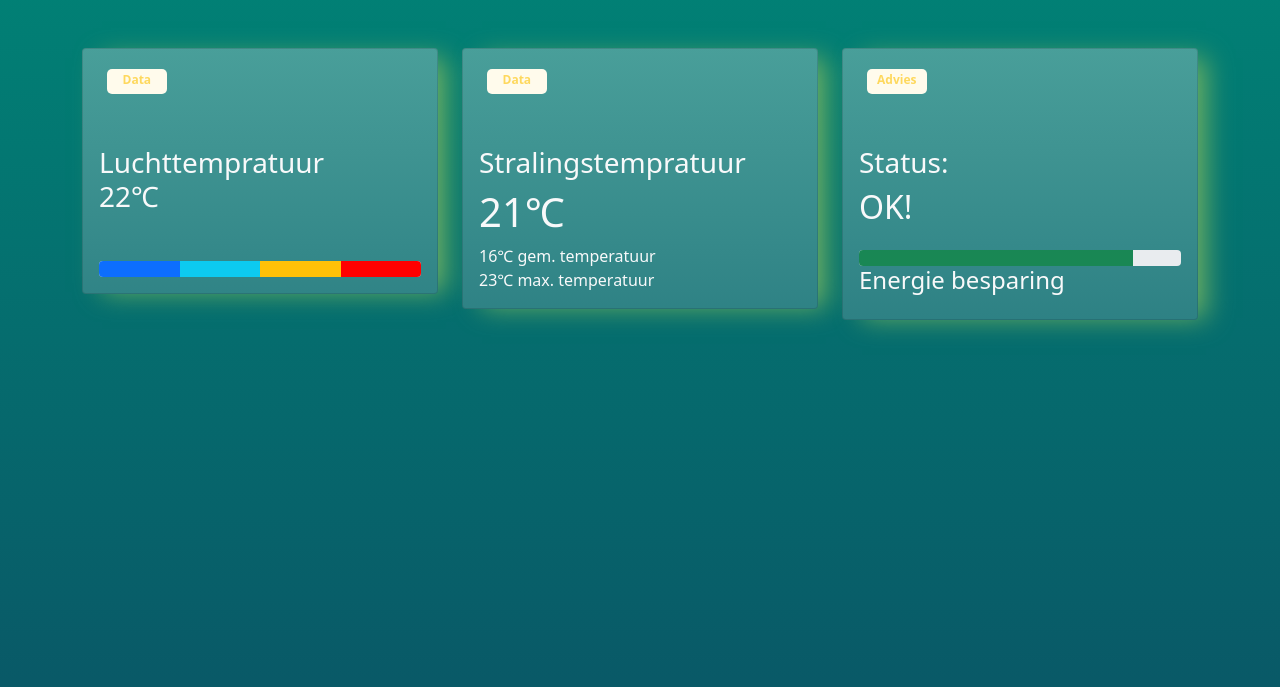
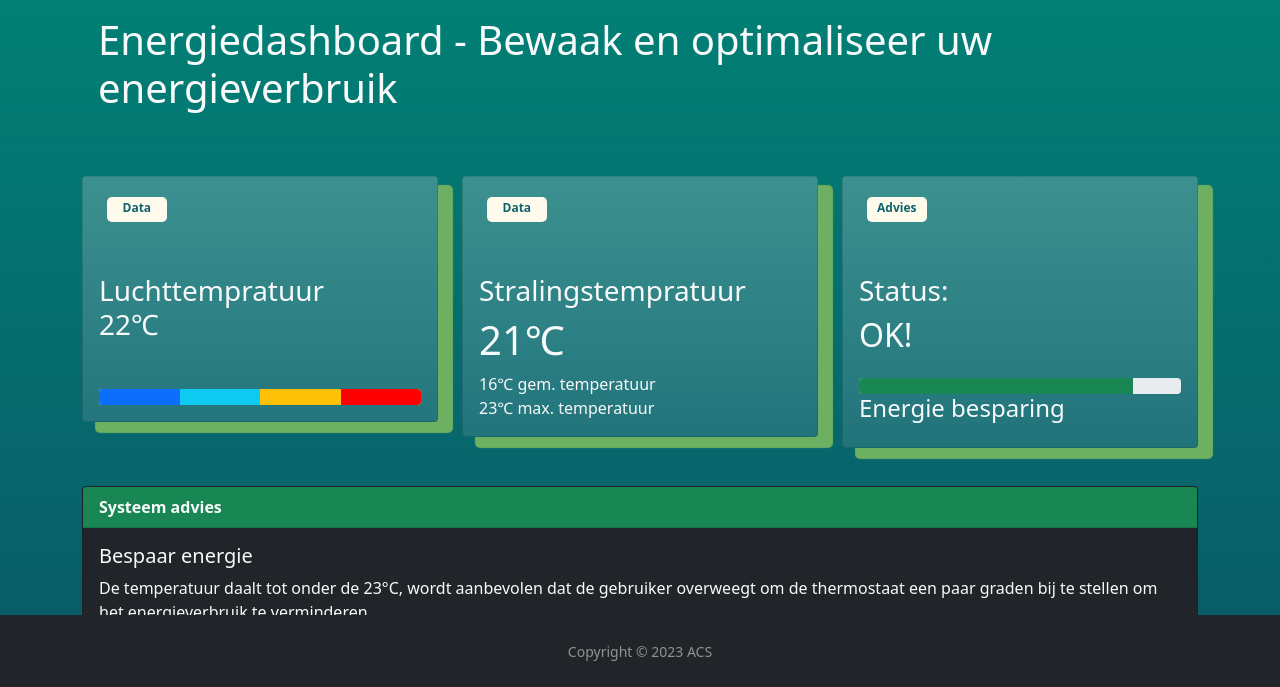
Before and after one commit to Mbalhakim/ChillCheck, a Flask app: page /dashboard in a window 1280 px wide. Shown: the part 113-800 px from the top of the page. Run offline with Flask 3, Linux system fonts and the light colour scheme.

Commit message:
added footer and header for tha dashboard

```diff
--- a/static/dash.css
+++ b/static/dash.css
@@ -1,3 +1,8 @@
+
+footer {
+  position: absolute;
+  right: 0;bottom:0;left:0;
+}
 body {
 
     background: rgb(0,134,119);
@@ -7,13 +12,15 @@ body {
 .card {
     border: none;
     border-radius: 45px;
-    background: rgb(0,134,119);
-    background: -webkit-gradient(linear, left top, left bottom, from(rgba(0, 134, 119, 0.65)), to(#095967)) fixed;
-    -webkit-box-shadow: 14px 4px 25px -6px rgb(231, 0, 0);
-    -moz-box-shadow: 14px 4px 25px -6px rgb(99, 162, 86);
-    box-shadow: 14px 4px 25px -6px rgb(110, 176, 97);
 
 
+
+}
+.card-box{
+     background: rgb(0,134,119);
+    background: -webkit-gradient(linear, left top, left bottom, from(rgba(0, 134, 119, 0.65)), to(#095967)) fixed;
+    -moz-box-shadow: 14px 4px 25px -6px rgb(99, 162, 86);
+    box-shadow: 14px 10px 1px 1px rgb(110, 176, 97);
 }
 
 .c-details span {
@@ -39,7 +46,7 @@ body {
     padding-bottom: 3px;
     border-radius: 5px;
     display: flex;
-    color: #fed85d;
+    color: #0d626e;
     justify-content: center;
     align-items: center
 }
--- /dev/null
+++ b/templates/advies.html
@@ -0,0 +1,11 @@
+<div class="container">
+    <div class="card bg-dark">
+  <div class="card-header bg-success text-light fw-bold">
+    Systeem advies
+  </div>
+  <div class="card-body text-light">
+    <h5 class="card-title">Bespaar energie</h5>
+    <p class="card-text"> De temperatuur daalt tot onder de 23°C, wordt aanbevolen dat de gebruiker overweegt om de thermostaat een paar graden bij te stellen om het energieverbruik te verminderen.</p>
+  </div>
+</div>
+</div>
--- /dev/null
+++ b/templates/cards.html
@@ -0,0 +1,64 @@
+
+<div class="container mt-5 mb-3">
+    <div class="row">
+        <div class="col-md-4 text-light  ">
+            <div class="card card-box   p-3 mb-5  rounded p-3 mb-2">
+                <div class="d-flex justify-content-between ">
+                    <div class="badge"><span>Data</span></div>
+                </div>
+                <div class="mt-5 ">
+                    <h3 class="heading">Luchttempratuur<br>22℃</h3>
+                    <div class="mt-5">
+                        <div class="progress">
+                            <div class="progress-bar bg-primary" role="progressbar" style="width: 25%" aria-valuenow="25"
+                                 aria-valuemin="25" aria-valuemax="100"></div>
+                            <div class="progress-bar bg-info " role="progressbar" style="width: 25%"
+                                 aria-valuenow="25" aria-valuemin="25" aria-valuemax="100"></div>
+                            <div class="progress-bar bg-warning " role="progressbar" style="width: 25%" aria-valuenow="25"
+                                 aria-valuemin="25" aria-valuemax="100"></div>
+                            <div class="progress-bar " role="progressbar" style="width: 25%" aria-valuenow="25"
+                                 aria-valuemin="25" aria-valuemax="100"></div>
+                        </div>
+
+                    </div>
+                </div>
+            </div>
+        </div>
+        <div class="col-md-4">
+            <div class="card card-box p-3 mb-2 text-light">
+                <div class="d-flex justify-content-between">
+
+                    <div class="badge"><span>Data</span></div>
+                </div>
+                <div class="mt-5">
+                    <h3 class="heading">Stralingstempratuur<br><h1>21℃</h1></h3>
+
+                    <span>16℃ gem. temperatuur</span>
+                    <br>
+                    <span>23℃ max. temperatuur</span>
+
+                </div>
+            </div>
+        </div>
+        <div class="col-md-4">
+            <div class="card card-box p-3 mb-2 text-light">
+                <div class="d-flex justify-content-between">
+
+                    <div class="badge"><span>Advies</span></div>
+                </div>
+                <div class="mt-5">
+                    <h3 class="heading">Status:</h3>
+                    <h2>OK!</h2>
+                    <div class="mt-4">
+                        <div class="progress">
+                            <div class="progress-bar bg-success" role="progressbar" style="width: 85%" aria-valuenow="85"
+                                 aria-valuemin="0" aria-valuemax="100"></div>
+                        </div>
+                        <h4>Energie besparing</h4>
+
+                    </div>
+                </div>
+            </div>
+        </div>
+    </div>
+</div>
--- a/templates/dashboard.html
+++ b/templates/dashboard.html
@@ -3,6 +3,7 @@
 <head>
     <meta charset="UTF-8">
     <link rel="stylesheet" href="../static/dash.css">
+
     <link href="https://cdn.jsdelivr.net/npm/bootstrap@5.0.2/dist/css/bootstrap.min.css" rel="stylesheet"
           integrity="sha384-EVSTQN3/azprG1Anm3QDgpJLIm9Nao0Yz1ztcQTwFspd3yD65VohhpuuCOmLASjC" crossorigin="anonymous">
     <script src="https://cdn.jsdelivr.net/npm/bootstrap@5.0.2/dist/js/bootstrap.bundle.min.js"
@@ -11,71 +12,17 @@
     <title>Title</title>
 </head>
 <body>
-{% include 'navbar.html' %}
 
 
-<div class="container mt-5 mb-3">
-    <div class="row">
-        <div class="col-md-4 text-light  ">
-            <div class="card   p-3 mb-5  rounded p-3 mb-2">
-                <div class="d-flex justify-content-between ">
-                    <div class="badge"><span>Data</span></div>
-                </div>
-                <div class="mt-5 ">
-                    <h3 class="heading">Luchttempratuur<br>22℃</h3>
-                    <div class="mt-5">
-                        <div class="progress">
-                            <div class="progress-bar bg-primary" role="progressbar" style="width: 25%" aria-valuenow="25"
-                                 aria-valuemin="25" aria-valuemax="100"></div>
-                            <div class="progress-bar bg-info " role="progressbar" style="width: 25%"
-                                 aria-valuenow="25" aria-valuemin="25" aria-valuemax="100"></div>
-                            <div class="progress-bar bg-warning " role="progressbar" style="width: 25%" aria-valuenow="25"
-                                 aria-valuemin="25" aria-valuemax="100"></div>
-                            <div class="progress-bar " role="progressbar" style="width: 25%" aria-valuenow="25"
-                                 aria-valuemin="25" aria-valuemax="100"></div>
-                        </div>
+{% include 'navbar.html' %}
+    <div class="container">
+        <h1 class="text-light  p-3 ">Energiedashboard - Bewaak en optimaliseer uw energieverbruik</h1>
+    </div>
+{% include 'cards.html'%}
 
-                    </div>
-                </div>
-            </div>
-        </div>
-        <div class="col-md-4">
-            <div class="card p-3 mb-2 text-light">
-                <div class="d-flex justify-content-between">
+{% include 'advies.html'%}
 
-                    <div class="badge"><span>Data</span></div>
-                </div>
-                <div class="mt-5">
-                    <h3 class="heading">Stralingstempratuur<br><h1>21℃</h1></h3>
 
-                    <span>16℃ gem. temperatuur</span>
-                    <br>
-                    <span>23℃ max. temperatuur</span>
-
-                </div>
-            </div>
-        </div>
-        <div class="col-md-4">
-            <div class="card p-3 mb-2 text-light">
-                <div class="d-flex justify-content-between">
-
-                    <div class="badge"><span>Advies</span></div>
-                </div>
-                <div class="mt-5">
-                    <h3 class="heading">Status:</h3>
-                    <h2>OK!</h2>
-                    <div class="mt-4">
-                        <div class="progress">
-                            <div class="progress-bar bg-success" role="progressbar" style="width: 85%" aria-valuenow="85"
-                                 aria-valuemin="0" aria-valuemax="100"></div>
-                        </div>
-                        <h4>Energie besparing</h4>
-
-                    </div>
-                </div>
-            </div>
-        </div>
-    </div>
-</div>
+{% include 'footer.html' %}
 </body>
 </html>
--- /dev/null
+++ b/templates/footer.html
@@ -0,0 +1,5 @@
+ <footer id="sticky-footer" class="flex-shrink-0 py-4 bg-dark text-white-50">
+    <div class="container text-center">
+      <small>Copyright &copy; 2023 ACS</small>
+    </div>
+  </footer>
```
